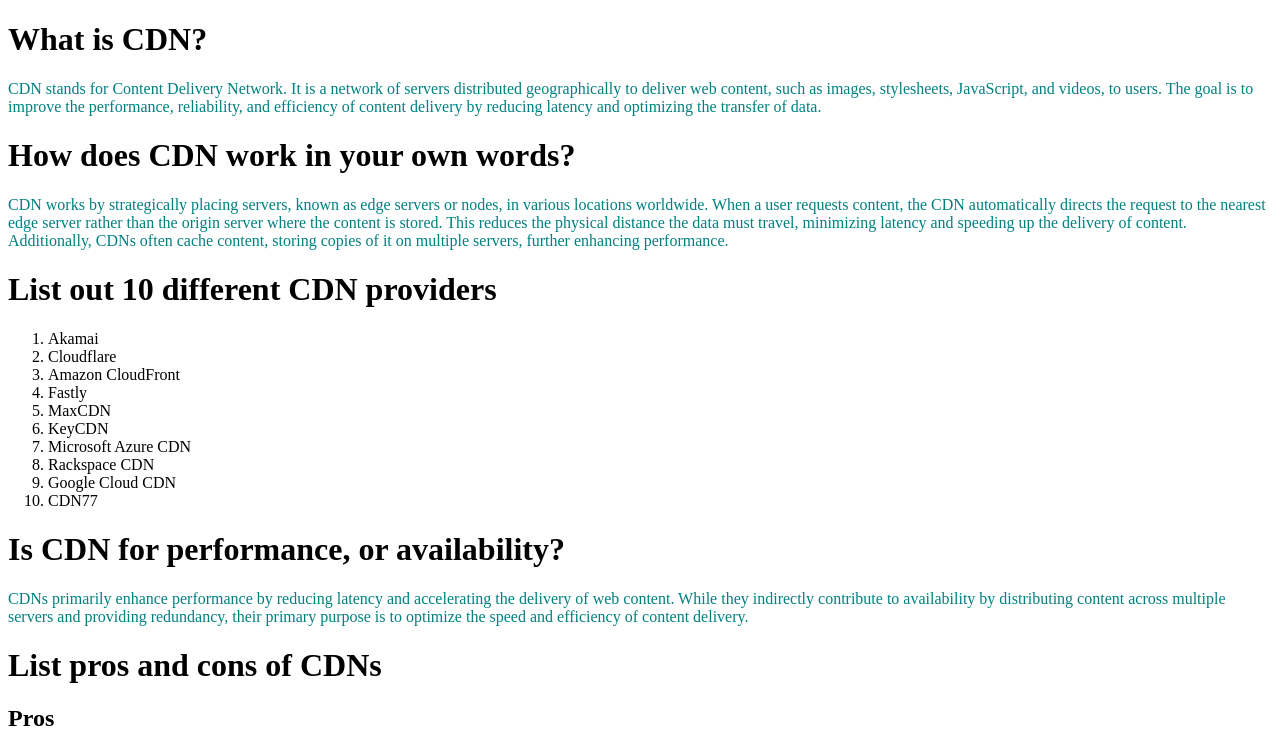
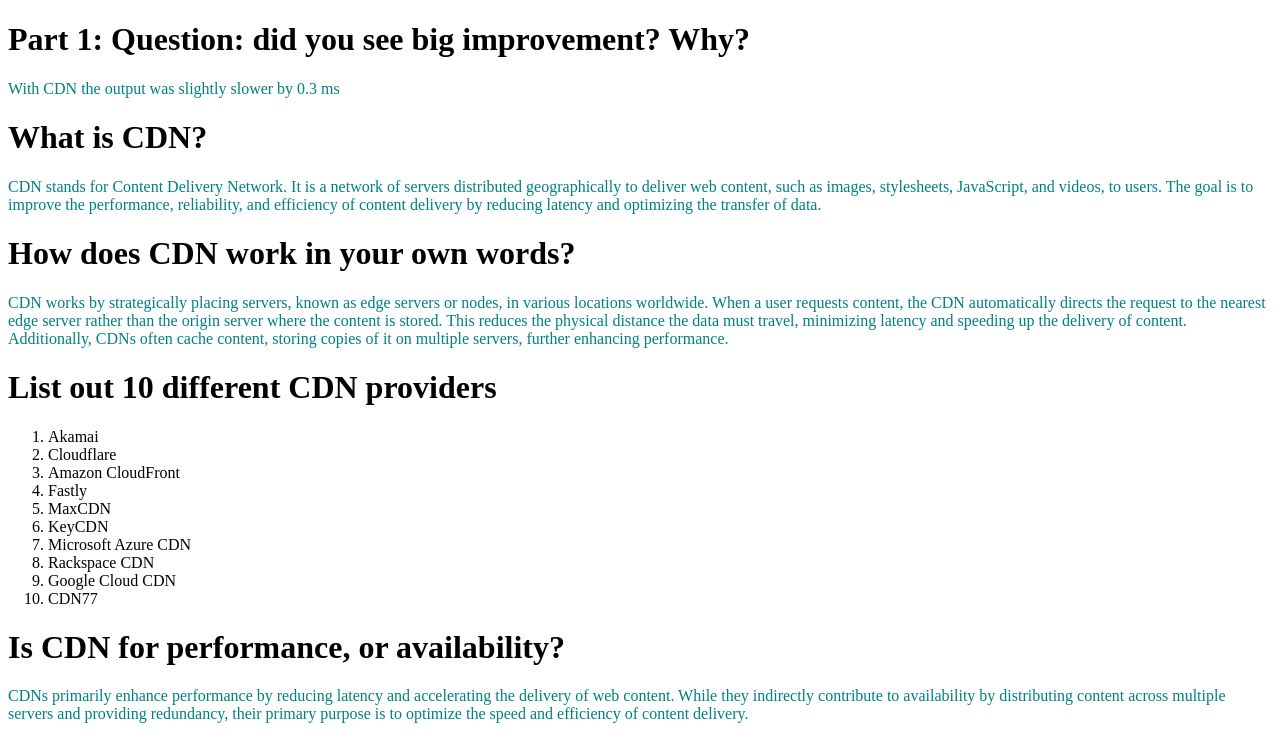
Before and after one commit to Sticko97/Sticko97.github.io, a website: page index.html in a window 1280 px wide. Shown: the top 742 px of the page. Drawn offline with nearby package versions, Linux system fonts and the light colour scheme.

Commit message:
Result added

```diff
--- a/index.html
+++ b/index.html
@@ -3,8 +3,12 @@
 <head>
     <title>Sticko Activity</title>
     <script src="https://code.jquery.com/jquery-3.7.1.min.js"></script>
+    <!-- <script src="jquery.min.js"></script> -->
 </head>
 <body>
+    <h1>Part 1: Question: did you see big improvement? Why?</h1>
+    <p>With CDN the output was slightly slower by 0.3 ms</p>
+
     <h1>What is CDN?</h1>
     <p>CDN stands for Content Delivery Network. It is a network of servers distributed geographically to deliver web content,
         such as images, stylesheets, JavaScript, and videos, to users. The goal is to improve the performance, reliability,
```
